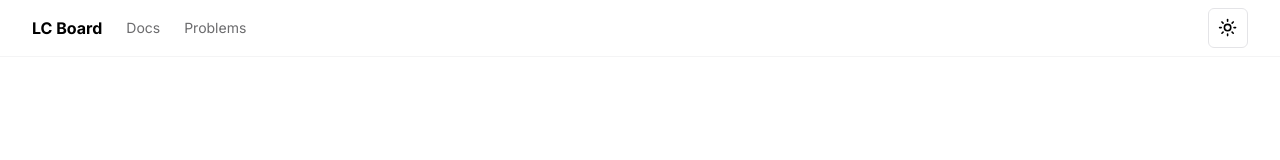
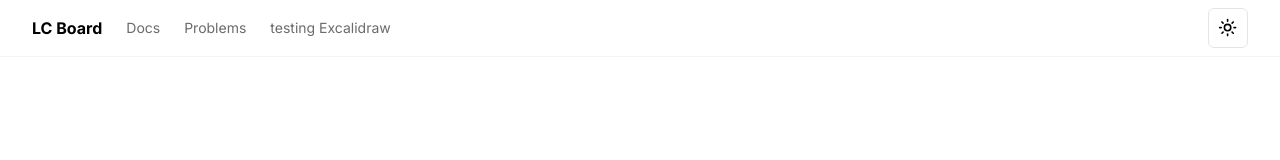
Before and after one commit to Aman-Pandey923/leetcodeboard, a Next.js app: page / in a window 1280 px wide. Shown: the top 160 px of the page. Built offline with nearby package versions, Linux system fonts and the light colour scheme.

Commit message:
testing Excalidraw Integration

```diff
--- /dev/null
+++ b/app/Excalidraw__/page.tsx
@@ -0,0 +1,49 @@
+// pages/excalidraw.js
+"use client";
+
+import React, { useRef, useEffect } from 'react';
+import ExcalidrawWrapper from '@/components/ExcalidrawWrapper';
+
+const ExcalidrawPage = () => {
+  const excalidrawRef = useRef(null);
+
+  useEffect(() => {
+    if (excalidrawRef.current) {
+      // You can access Excalidraw API methods here
+      console.log(excalidrawRef.current);
+    }
+  }, []);
+
+  return (
+    <div style={{
+      height: "100vh",
+      width: "99.2vw",
+      display: "flex",
+      justifyContent: "center",
+      alignItems: "center"
+    }}>
+      <ExcalidrawWrapper ref={excalidrawRef} />
+    </div>
+  );
+};
+
+export default ExcalidrawPage;
+
+
+// import dynamic from "next/dynamic";
+
+// // Since client components get prerenderd on server as well hence importing
+// // the excalidraw stuff dynamically with ssr false
+
+// const ExcalidrawWrapper = dynamic(
+//   async () => (await import("../excalidrawWrapper")).default,
+//   {
+//     ssr: false,
+//   },
+// );
+
+// export default function Page() {
+//   return (
+//     <ExcalidrawWrapper />
+//   );
+// }
--- /dev/null
+++ b/components/ExcalidrawWrapper.js
@@ -0,0 +1,15 @@
+import React, { forwardRef } from 'react';
+import dynamic from 'next/dynamic';
+
+const Excalidraw = dynamic(
+  () => import('@excalidraw/excalidraw').then((mod) => mod.Excalidraw),
+  { ssr: false }
+);
+
+const ExcalidrawWrapper = forwardRef((props, ref) => {
+  return <Excalidraw ref={ref} {...props} />;
+});
+
+ExcalidrawWrapper.displayName = 'ExcalidrawWrapper';
+
+export default ExcalidrawWrapper;
--- a/components/main-nav.tsx
+++ b/components/main-nav.tsx
@@ -38,6 +38,17 @@ export function MainNav() {
         >
           Problems
         </Link>
+        <Link
+          href="/Excalidraw__"
+          className={cn(
+            "transition-colors hover:text-foreground/80",
+            pathname?.startsWith("/Excalidraw__")
+              ? "text-foreground"
+              : "text-foreground/60"
+          )}
+        >
+          testing Excalidraw
+        </Link>
       </nav>
     </div>
   )
--- a/package.json
+++ b/package.json
@@ -11,6 +11,7 @@
     "format:fix": "prettier --write --ignore-path .gitignore ."
   },
   "dependencies": {
+    "@excalidraw/excalidraw": "^0.17.6",
     "@hookform/resolvers": "^3.6.0",
     "@radix-ui/react-dropdown-menu": "^2.1.1",
     "@radix-ui/react-label": "^2.1.0",
@@ -22,8 +23,8 @@
     "lucide-react": "^0.396.0",
     "next": "14.2.4",
     "next-themes": "^0.3.0",
-    "react": "^18",
-    "react-dom": "^18",
+    "react": "^18.3.1",
+    "react-dom": "^18.3.1",
     "react-hook-form": "^7.52.0",
     "tailwind-merge": "^2.3.0",
     "tailwindcss-animate": "^1.0.7",
```
Also changed, not shown: 1 other file (tests, documents, lock files or other folders).
